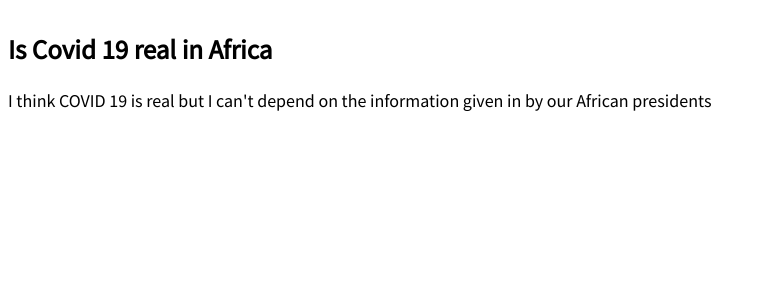
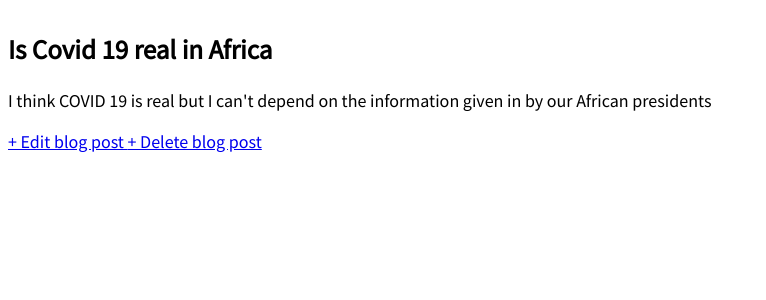
Before and after one commit to abdulmalikgh/django_blog, a Django app: page /post/1/ in a window 1280 px wide. Shown: the part 102-402 px from the top of the page, without its empty margins (0-766 px from the left). Run offline with Django 3.2, Linux system fonts and the light colour scheme; data comes from the database, SQL or seed files in the repository; both versions use the stored data as it was after the commit.

Commit message:
Add delete post component

```diff
--- a/blog/urls.py
+++ b/blog/urls.py
@@ -1,8 +1,16 @@
 from django.urls import path
-from .views import BlogListView,BlogDetailView, BlogCreateView
+from .views import (
+    BlogListView,
+    BlogDetailView,
+    BlogCreateView,
+    BlogUpdateView,
+    BlogDeleteView
+)
 
 urlpatterns = [
     path('post/<int:pk>/', BlogDetailView.as_view(), name='post_detail'),
+    path('post/<int:pk>/edit', BlogUpdateView.as_view(), name='post_edit' ),
+    path('post/<int:pk>/delete', BlogDeleteView.as_view(), name='post_delete' ),
     path('post/new', BlogCreateView.as_view(), name="post_new"),
     path('', BlogListView.as_view(), name='home')
 ]
--- a/blog/views.py
+++ b/blog/views.py
@@ -1,7 +1,12 @@
 from django.shortcuts import render
 from django.views.generic import ListView, DetailView
-from django.views.generic.edit import CreateView
+from django.views.generic.edit import (
+    CreateView,
+    UpdateView,
+    DeleteView
+)
 from .models import Post
+from django.urls import reverse_lazy
 
 # Create your views here.
 class BlogListView(ListView):
@@ -16,3 +21,13 @@ class BlogCreateView(CreateView):
     model = Post
     template_name = 'post_new.html'
     fields = ['title','author', 'body']
+
+class BlogUpdateView(UpdateView):
+    model = Post
+    template_name = "post_edit.html"
+    fields = ['title', 'body']
+
+class BlogDeleteView(DeleteView):
+    model = Post
+    template_name = "post_delete.html"
+    success_url = reverse_lazy('home')
--- a/templates/blog_detail.html
+++ b/templates/blog_detail.html
@@ -4,4 +4,7 @@
         <h2> {{ post.title }} </h2>
         <p> {{ post.body }} </p>
     </div>
+
+    <a href="{% url 'post_edit' post.pk %}" > + Edit blog post </a>
+    <a href="{% url 'post_delete' post.pk %}" > + Delete blog post </a>
 {% endblock content %}
```
Also changed, not shown: templates/post_delete.html (added, +7 -0 lines), templates/post_edit.html (added, +7 -0 lines), db.sqlite3.
